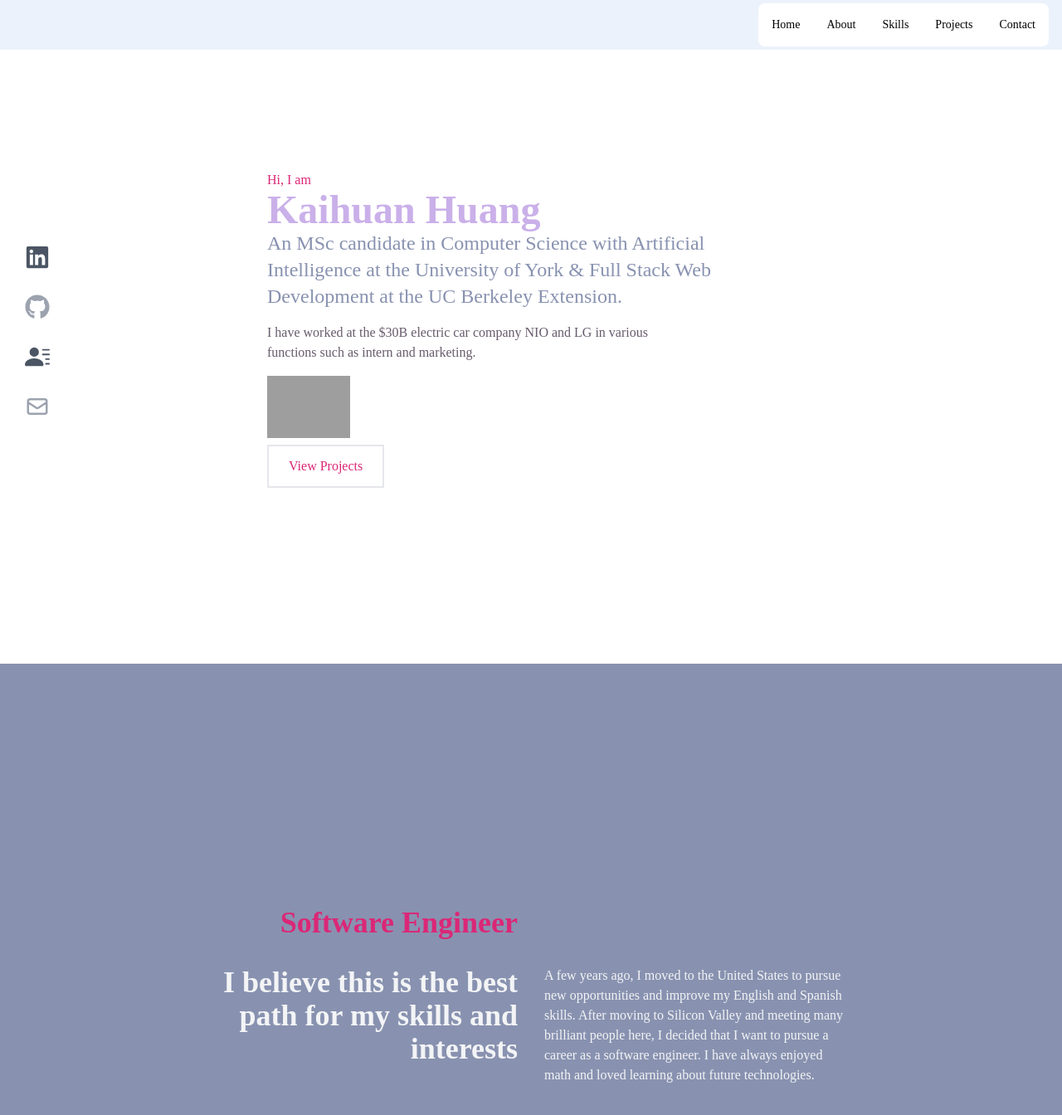
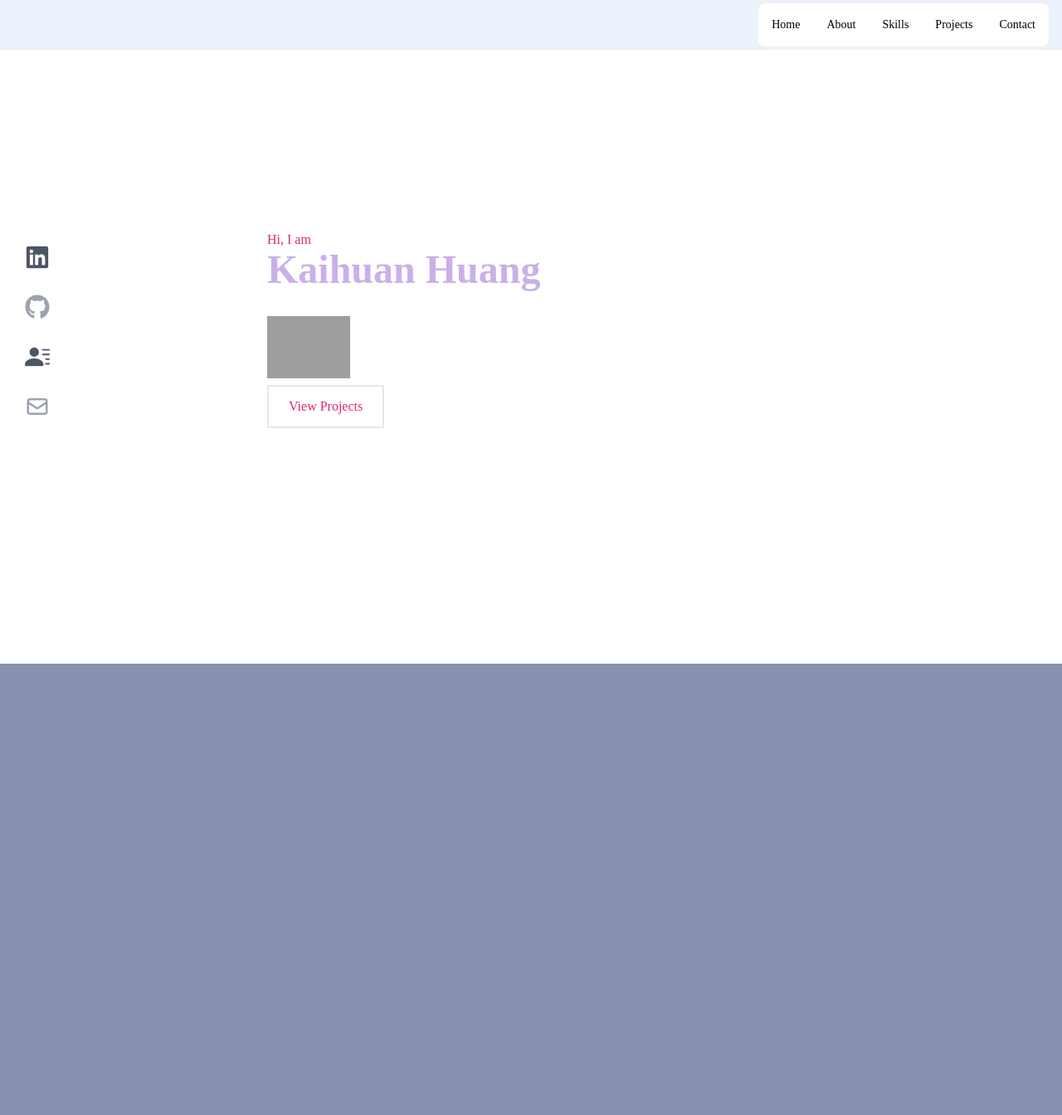
Before and after one commit to kaihuan-huang/Personal-Portfolio-React, a React (Create React App) app in the folder portfolio-react-kaihuan/: page / in a window 1280 px wide. Shown: the top 1344 px of the page at 83% size. Built offline with nearby package versions, Linux system fonts and the light colour scheme; grey boxes are pictures that could not be loaded.

Commit message:
updated new introductions

```diff
--- a/portfolio-react-kaihuan/src/components/About.jsx
+++ b/portfolio-react-kaihuan/src/components/About.jsx
@@ -7,22 +7,16 @@ const About = () => {
         <div className='max-w-[px] w-full grid grid-cols-2 gap-8'>
           <div className='sm:text-right pb-8 pl-4'>
             <p className='text-4xl font-bold inline text-pink-600'>
-            Software Engineer
+
             </p>
           </div>
           </div>
           <div className='max-w-[800px] w-full grid sm:grid-cols-2 gap-8 px-4'>
             <div className='sm:text-right text-4xl font-bold'>
-              <p>I believe this is the best path for my skills and
-          interests</p>
+              <p> </p>
             </div>
             <div>
-              <p>A few years ago, I moved to
-          the United States to pursue new opportunities and improve my English
-          and Spanish skills. After moving to Silicon Valley and meeting many
-          brilliant people here, I decided that I want to pursue a career as a
-          software engineer. I have always enjoyed math and loved learning about
-          future technologies. </p>
+              <p></p>
             </div>
           </div>
       </div>
--- a/portfolio-react-kaihuan/src/components/Home.jsx
+++ b/portfolio-react-kaihuan/src/components/Home.jsx
@@ -13,12 +13,10 @@ const Home = () => {
           Kaihuan Huang
         </h1>
         <h2 className="text-2xl sm:text-2xl  text-[#8892b0]">
-          An MSc candidate in Computer Science with Artificial
-          Intelligence at the University of York & Full Stack Web Development at the UC Berkeley
-          Extension.
+
         </h2>
         <p className="text-[#675b6c] py-4 max-w-[500px]">
-          I have worked at the $30B electric car company NIO and LG in various functions such as intern and marketing.
+
 
         </p>
         {/* eslint-disable-next-line jsx-a11y/img-redundant-alt */}
```
Also changed, not shown: 1 other file (tests, documents, lock files or other folders).
